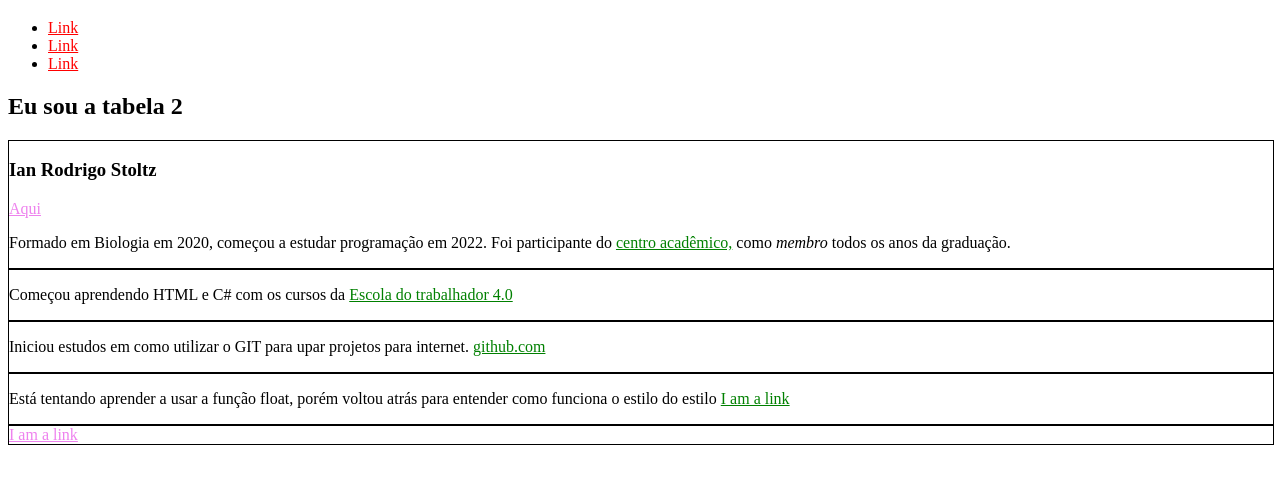
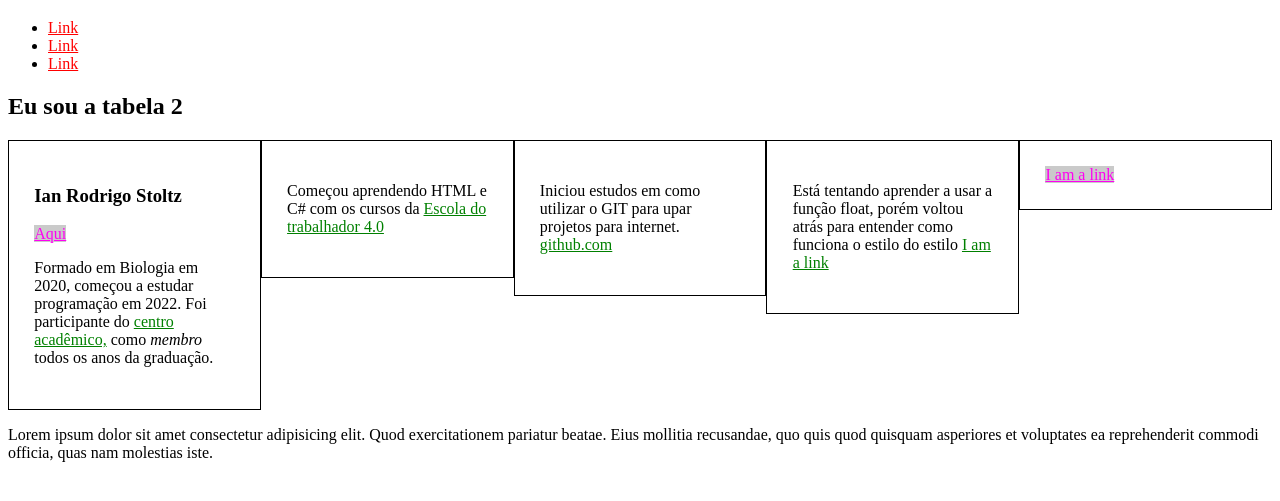
Before and after one commit to IanStoltz/ianstoltz.github.io, a plain HTML site: page index.html in a window 1280 px wide. Shown: the part 61-562 px from the top of the page. Drawn offline with Linux system fonts and the light colour scheme.

Commit message:
Quinto commit

```diff
--- a/index.html
+++ b/index.html
@@ -15,9 +15,11 @@
 
         /* Classes */
         .Classe1 {
-            border: 1px solid black;
-            color: black;
-            width: 100%;
+            overflow: hidden;
+        }
+
+        .lorem {
+            /* clear: both; */
         }
 
         .link-verde {
@@ -25,13 +27,23 @@
         }
 
         .Classe2 {
-            width: 100%;
             border: 1px solid black;
+            box-sizing: border-box ;
+            font-size: 1rem;
+            float: left;
+            padding: 2%;
+            width: 20%;
+        }
+
+        .Classe3 {
+            color: green;
         }
 
         .link-rosa {
-            color:violet
+            color:rgb(255, 0, 242);
+            background-color: rgba(150,150,150,0.5);
         }
+
     </style>
 </head>
     <body>
@@ -54,6 +66,7 @@
             Eu sou a tabela 2
         </h2>
             <div class="Classe1">
+                <div class="Classe2">
                     <h3>Ian Rodrigo Stoltz</h3>
                         <a href="www.google.com"  class="link-rosa"> Aqui</a>
                             <p>
@@ -64,30 +77,35 @@
                             </p>
                 </div>
 
-            <div class="Classe1">
+                <div class="Classe2">
                     <p>
                         Começou aprendendo HTML e C# com os cursos da
                             <a href="http://example.com/" class="link-verde">Escola do trabalhador 4.0</a>
                     </p>
                 </div>
 
-            <div class="Classe1">
+                <div class="Classe2">
                     <p>
                         Iniciou estudos em como utilizar o GIT para upar projetos para internet.
                             <a href="http://example.com/" class="link-verde">github.com</a>
                     </p>
                 </div>
 
-            <div class="Classe1">
+                <div class="Classe2">
                     <p>
                         Está tentando aprender a usar a função float, porém voltou atrás para entender como funciona o estilo do estilo
                             <a href="http://example.com/" class="link-verde">I am a link</a>
                     </p>
                 </div>
 
-            <div class="Classe1">
-                <a href="http://example.com/"  class="link-rosa">I am a link</a>
+                <div class="Classe2">
+                    <a href="http://example.com/" class="link-rosa">I am a link</a>
                 </div>
+            </div>
+                <p class="lorem">
+                    Lorem ipsum dolor sit amet consectetur adipisicing elit. Quod exercitationem pariatur beatae. Eius mollitia recusandae, quo quis quod quisquam asperiores et voluptates ea reprehenderit commodi officia, quas nam molestias iste.
+                <p>
+
 
     </body>
 </html>
```
Lines whose indentation alone changed are shown as unchanged.
